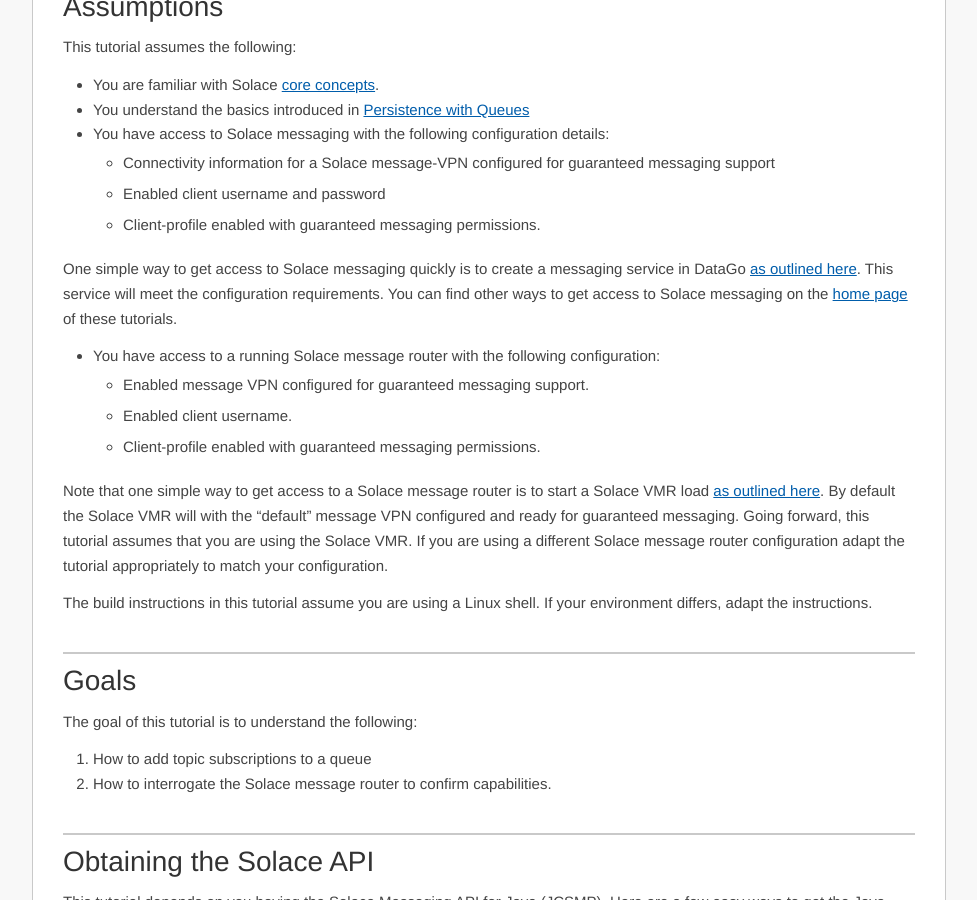
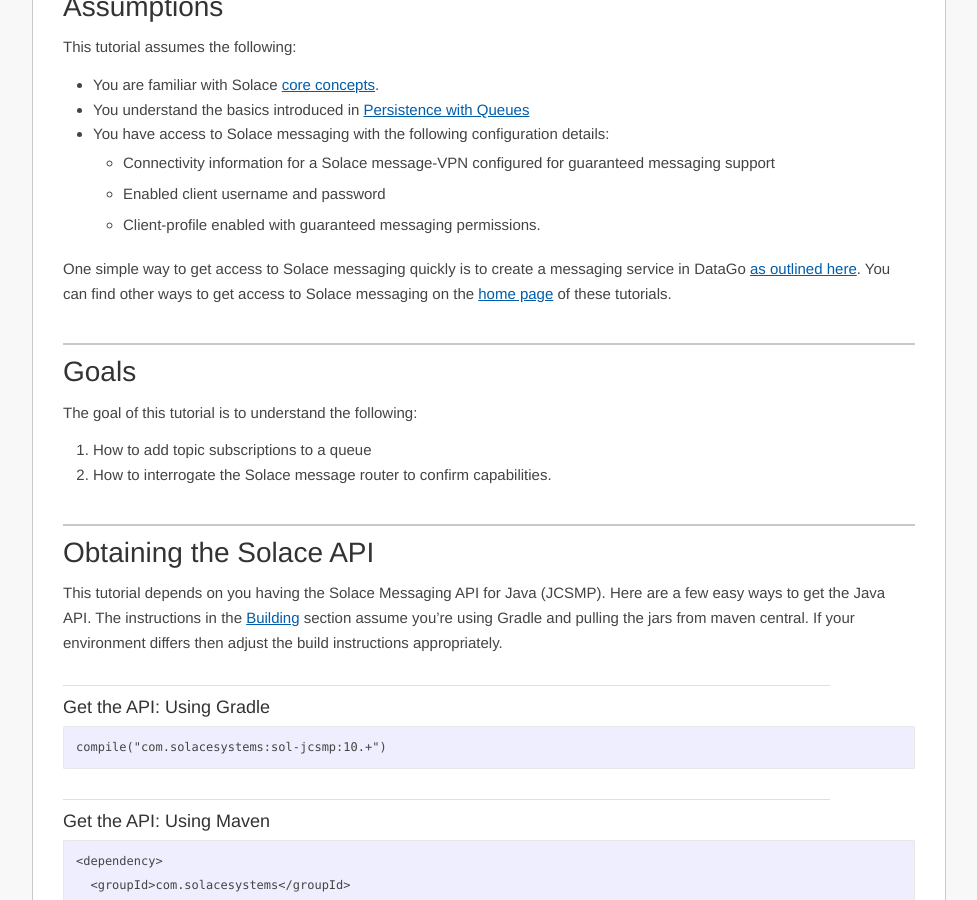
Before and after one commit to SolaceSamples/solace-samples-java-jcsmp, a Jekyll site: the page built from docs/_tutorials/topic-to-queue-mapping.md, in a window 1280 px wide and 900 px high, scrolled down 945 px. Shown: the whole window, without its empty margins (38-1015 px from the left). Built offline with Jekyll 4.4.1, drawn with Linux system fonts in a browser that asks for light colours; some of the changed text lies outside the part shown.

Commit message:
Address feedback from Kevin. Adjust build to avoid confusion on script locations.

```diff
--- a/docs/_includes/intro.html
+++ b/docs/_includes/intro.html
@@ -25,14 +25,14 @@
             <h1>Learn about the {{ site.title }}</h1>
 
             <div class="intro">
-                <p>Solace Getting Started tutorials get you to up to speed and quickly sending messages with Solace technology.</p>
+                <p>Solace Getting Started tutorials get you up to speed on how to send and receive messages with Solace technology.</p>
             </div>
 
             <h2 class="intro">Get Solace Messaging</h2>
 
             <h3 class="intro">Option 1: Use DataGo</h3>
 
-            <ul><li>Follow <a class="intro" href="{{ site.links-datago-setup }}" target="_top">these instructions</a> to quickly spin up a cloud based Solace messaging service for your applications.</li></ul>
+            <ul><li>Follow <a class="intro" href="{{ site.links-datago-setup }}" target="_top">these instructions</a> to quickly spin up a cloud-based Solace messaging service for your applications.</li></ul>
 
             <h3 class="intro">Option 2: Start a Solace VMR</h3>
 
--- a/docs/_tutorials/confirmed-delivery.md
+++ b/docs/_tutorials/confirmed-delivery.md
@@ -19,7 +19,7 @@
     *   Enabled client username and password
     *   Client-profile enabled with guaranteed messaging permissions.
 
-One simple way to get access to Solace messaging quickly is to create a messaging service in DataGo [as outlined here]({{ site.links-datago-setup}}){:target="_top"}. This service will meet the configuration requirements. You can find other ways to get access to Solace messaging on the [home page]({{ site.baseurl }}/) of these tutorials.
+One simple way to get access to Solace messaging quickly is to create a messaging service in DataGo [as outlined here]({{ site.links-datago-setup}}){:target="_top"}. You can find other ways to get access to Solace messaging on the [home page]({{ site.baseurl }}/) of these tutorials.
 
 ## Goals
 
--- a/docs/_tutorials/persistence-with-queues.md
+++ b/docs/_tutorials/persistence-with-queues.md
@@ -20,7 +20,7 @@
     *   Enabled client username and password
     *   Client-profile enabled with guaranteed messaging permissions.
 
-One simple way to get access to Solace messaging quickly is to create a messaging service in DataGo [as outlined here]({{ site.links-datago-setup}}){:target="_top"}. This service will meet the configuration requirements. You can find other ways to get access to Solace messaging on the [home page]({{ site.baseurl }}/) of these tutorials.
+One simple way to get access to Solace messaging quickly is to create a messaging service in DataGo [as outlined here]({{ site.links-datago-setup}}){:target="_top"}. You can find other ways to get access to Solace messaging on the [home page]({{ site.baseurl }}/) of these tutorials.
 
 ## Goals
 
--- a/docs/_tutorials/request-reply.md
+++ b/docs/_tutorials/request-reply.md
@@ -19,7 +19,7 @@
     *   Connectivity information for a Solace message-VPN
     *   Enabled client username and password
 
-One simple way to get access to Solace messaging quickly is to create a messaging service in DataGo [as outlined here]({{ site.links-datago-setup}}){:target="_top"}. This service will meet the configuration requirements. You can find other ways to get access to Solace messaging on the [home page]({{ site.baseurl }}/) of these tutorials.
+One simple way to get access to Solace messaging quickly is to create a messaging service in DataGo [as outlined here]({{ site.links-datago-setup}}){:target="_top"}. You can find other ways to get access to Solace messaging on the [home page]({{ site.baseurl }}/) of these tutorials.
 
 ## Goals
 
--- a/docs/_tutorials/topic-to-queue-mapping.md
+++ b/docs/_tutorials/topic-to-queue-mapping.md
@@ -29,16 +29,7 @@
     *   Enabled client username and password
     *   Client-profile enabled with guaranteed messaging permissions.
 
-One simple way to get access to Solace messaging quickly is to create a messaging service in DataGo [as outlined here]({{ site.links-datago-setup}}){:target="_top"}. This service will meet the configuration requirements. You can find other ways to get access to Solace messaging on the [home page]({{ site.baseurl }}/) of these tutorials.
-
-*   You have access to a running Solace message router with the following configuration:
-    *   Enabled message VPN configured for guaranteed messaging support.
-    *   Enabled client username.
-    *   Client-profile enabled with guaranteed messaging permissions.
-
-Note that one simple way to get access to a Solace message router is to start a Solace VMR load [as outlined here]({{ site.docs-vmr-setup }}){:target="_top"}. By default the Solace VMR will with the “default” message VPN configured and ready for guaranteed messaging. Going forward, this tutorial assumes that you are using the Solace VMR. If you are using a different Solace message router configuration adapt the tutorial appropriately to match your configuration.
-
-The build instructions in this tutorial assume you are using a Linux shell. If your environment differs, adapt the instructions.
+One simple way to get access to Solace messaging quickly is to create a messaging service in DataGo [as outlined here]({{ site.links-datago-setup}}){:target="_top"}. You can find other ways to get access to Solace messaging on the [home page]({{ site.baseurl }}/) of these tutorials.
 
 ## Goals
 
```
Also changed, not shown: other parts of docs/_tutorials/topic-to-queue-mapping.md (+2 -0 lines), docs/_tutorials/publish-subscribe.md (+2 -2 lines), 1 other file.
